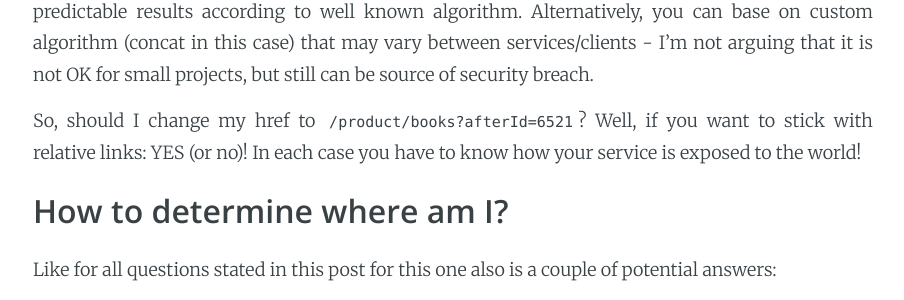
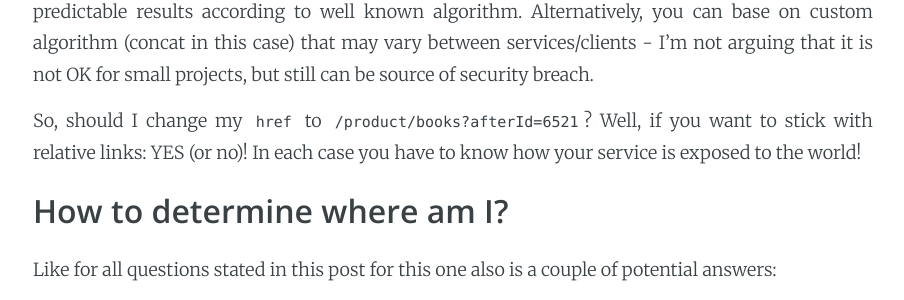
Before and after one commit to mat3u/mat3u.github.io, a Jekyll site: the page built from _posts/2018-03-21-HATEOAS-Where-my-application-is.md, in a window 1280 px wide and 900 px high, scrolled down 1326 px. Shown: the part 151-451 px from the top of the window, without its empty margins (187-1091 px from the left). Built offline with Jekyll 4.4.1, drawn with Linux system fonts in a browser that asks for light colours; comment, search, counter and statistics services are not loaded.

```diff
--- a/_posts/2018-03-21-HATEOAS-Where-my-application-is.md
+++ b/_posts/2018-03-21-HATEOAS-Where-my-application-is.md
@@ -32,11 +32,12 @@ Well, developers has done a good job (sic!) and used `url.resolve(config.baseUrl
 
 It may seem like a bug not a feature to use resolve, but let’s look at it from the perspective of growing system: you can return in href anything that follows those well known rules and get predictable results according to well known algorithm. Alternatively, you can base on custom algorithm (concat in this case) that may vary between services/clients - I’m not arguing that it is not OK for small projects, but still can be source of security breach.
 
-So, should I change my href to `/product/books?afterId=6521`? Well, if you want to stick with relative links: YES (or no)! In each case you have to know how your service is exposed to the world!
+So, should I change my `href` to `/product/books?afterId=6521`? Well, if you want to stick with relative links: YES (or no)! In each case you have to know how your service is exposed to the world!
 
 ## How to determine where am I?
 
 Like for all questions stated in this post for this one also is a couple of potential answers:
+
 ### Put PREFIX/BASE_PATH in the configuration
 As simple as, add `config.uriPrefix` and use it to build the URIs. It is very simple and not bad for small systems. Has a couple of obvious cons: works only for single prefix, you need to prepare this parameter before deployment and redeploy if presented system structure was changed on LB level.
 
```
